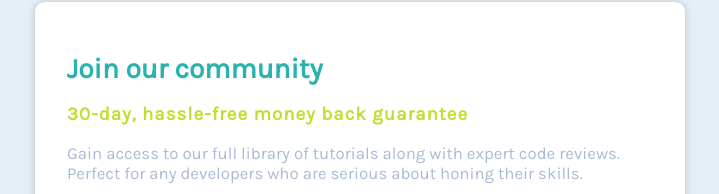
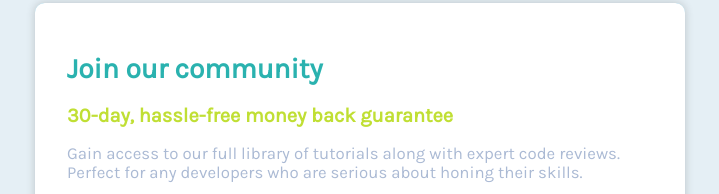
Before and after one commit to Driuma/Single-price-grid-component, a plain HTML site: page index.html in a window 1280 px wide. Shown: the part 142-336 px from the top of the page, without its empty margins (280-999 px from the left). Drawn offline with Linux system fonts and the light colour scheme.

Commit message:
Add files via upload

```diff
--- a/index.html
+++ b/index.html
@@ -14,7 +14,7 @@
       <header class="top__header">
         <h1 class="top__title">Join our community</h1>
         <div class="content">
-          <h3 class="top__subtitle">30-day, hassle-free money back guarantee</h3>
+          <h2 class="top__subtitle">30-day, hassle-free money back guarantee</h2>
           <p class="top__info">Gain access to our full library of tutorials along with expert code reviews.
             Perfect for any developers who are serious about honing their skills.</p>
         </div>
--- a/style.css
+++ b/style.css
@@ -58,7 +58,7 @@ body {
 
 .top__subtitle {
     color: var(--Bright-Yellow);
-    letter-spacing: 1px;
+    font-size: 1.25em;
 }
 
 .top__info {
```
